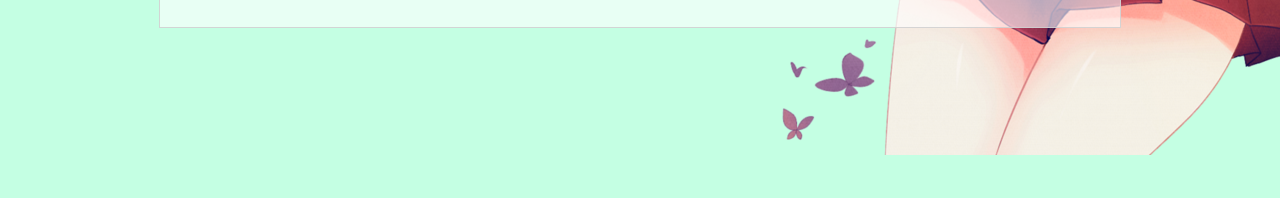
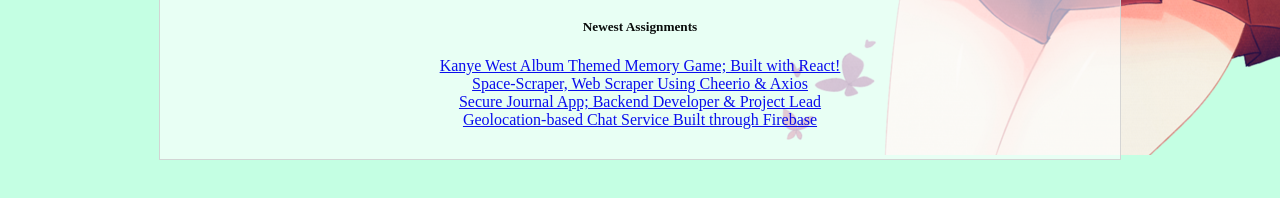
Before and after one commit to ma662/Responsive-Portfolio, a plain HTML site: page portfolio.html in a window 1280 px wide. Shown: the part 948-1146 px from the top of the page. Before the commit the page ends 1084 px from the top, so only its background shows below. Drawn offline with Linux system fonts and the light colour scheme.

Commit message:
Add temporary new links

```diff
--- a/assets/css/portfolio_style.css
+++ b/assets/css/portfolio_style.css
@@ -1,3 +1,13 @@
+#others {
+  /* display: flex; */
+  text-align: center;
+  font-size: 1rem;
+  /* float: right; */
+}
+
+/* #others > a {
+} */
+
 /*========================================>
 Portfolio Page - RESPONSIVE
 ==========================================>*/
@@ -112,7 +122,6 @@ img.decor {
   letter-spacing: 6px;
 
   text-decoration: line-through;
-
   background-color: rgba(255, 187, 249, 0.65);
 }
 
--- a/portfolio.html
+++ b/portfolio.html
@@ -157,8 +157,22 @@
                             </a>
                         </div>
                     </div>
+
+
                   </div>
-
+                </div>
+                <div id="others">
+                  <h5>Newest Assignments</h5>
+                  <div class="row">
+                    <a target="_blank" rel="noopener noreferrer" href="https://clicky-game-deployed.herokuapp.com/">Kanye West Album Themed Memory Game; Built with React!</a>
+                      <br>
+                    <a target="_blank" rel="noopener noreferrer" href="https://ma662.github.io/Geo-Chats/login.html">Space-Scraper, Web Scraper Using Cheerio & Axios</a>
+                      <br>
+                    <a target="_blank" rel="noopener noreferrer" href="https://secure-fox.herokuapp.com/">Secure Journal App; Backend Developer & Project Lead</a>
+                      <br>
+                    <a target="_blank" rel="noopener noreferrer" href="https://ma662.github.io/Geo-Chats/login.html">Geolocation-based Chat Service Built through Firebase</a>
+                      <br>
+                  </div>
                 </div>
         </div>
     </div>
```
Also changed, not shown: 1 other file. Lines whose indentation alone changed are shown as unchanged.
